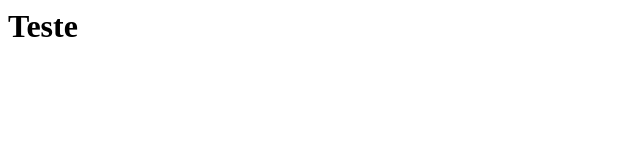
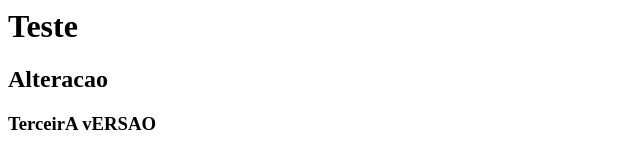
Before and after one commit to hugodosremedios/curso_git_1, a plain HTML site: page index.html in a window 1280 px wide. Shown: the whole page, without its empty margins (0-640 px from the left). Drawn offline with Linux system fonts and the light colour scheme.

Commit message:
Enviando alt

```diff
--- a/index.html
+++ b/index.html
@@ -2,6 +2,9 @@
 <title>Dpcument</title>
 <body>
     <h1>Teste</h1>
+    <h2>Alteracao</h2>
+    <h3>TerceirA vERSAO</h3>
+
 </body>
 
 </html>
```
